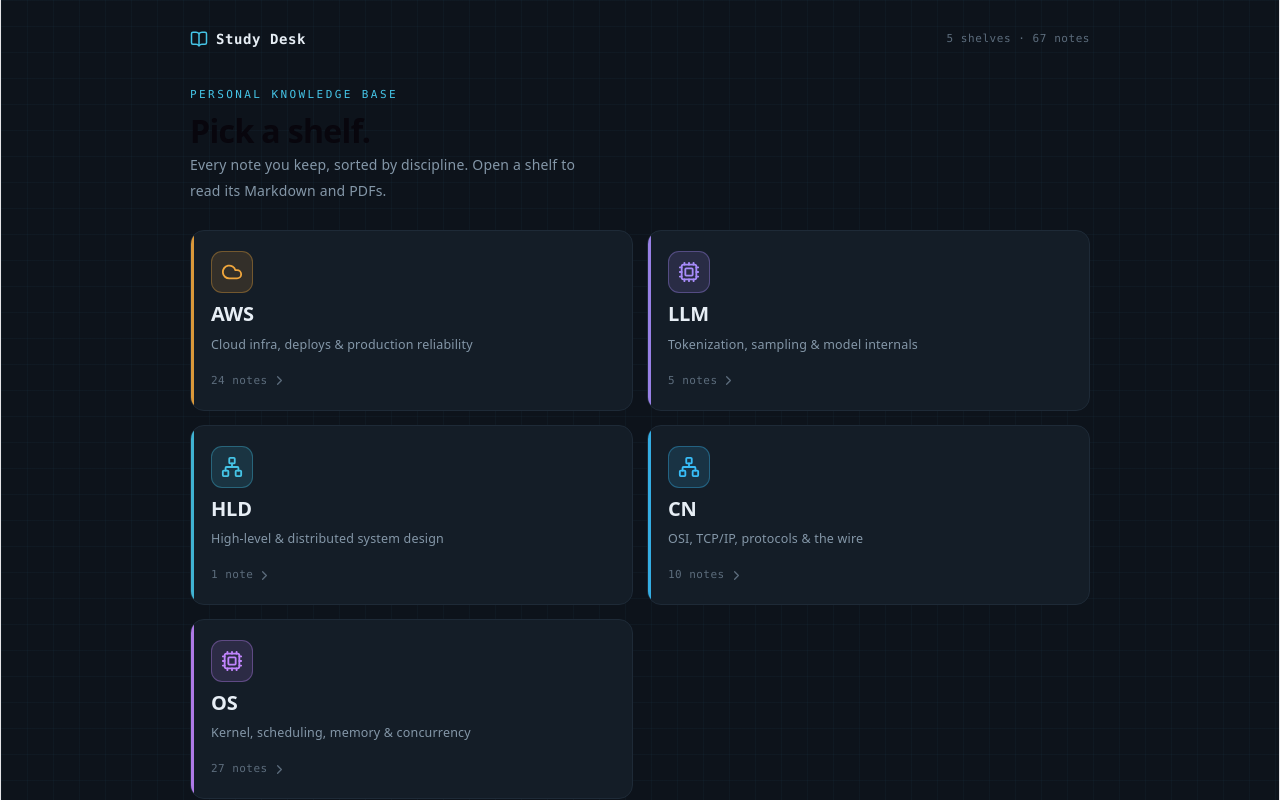
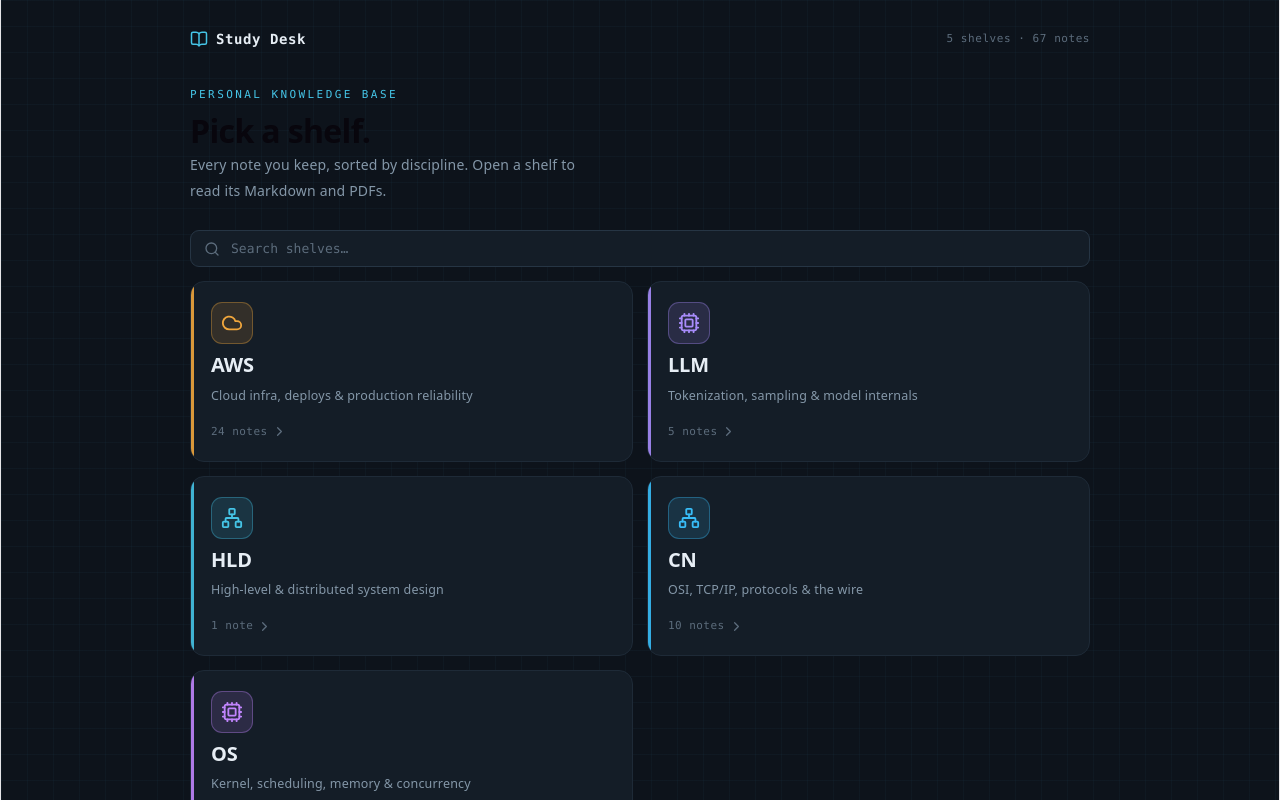
Before and after one commit to Harsh-Codes-382/Study_Resources, a React (Vite) app: page / in a window 1280 px wide. Shown: the top 800 px of the page. Built offline with nearby package versions, Linux system fonts and the light colour scheme.

Commit message:
Added the Search Filter on Cards

```diff
--- a/src/components/Home.jsx
+++ b/src/components/Home.jsx
@@ -1,11 +1,24 @@
 // src/components/Home.jsx
+import { useMemo, useState } from "react";
 import { Link } from "react-router-dom";
-import { ChevronRight } from "lucide-react";
+import { ChevronRight, Search } from "lucide-react";
 import Layout from "./Layout";
 import { CATEGORIES } from "../data/categories";
 
 export default function Home() {
   const total = CATEGORIES.reduce((a, c) => a + c.notes.length, 0);
+  const [query, setQuery] = useState("");
+
+  const shelves = useMemo(() => {
+    const q = query.trim().toLowerCase();
+    if (!q) return CATEGORIES;
+    return CATEGORIES.filter((c) =>
+      [c.name, c.blurb, ...c.notes.map((n) => n.title)]
+        .join(" ")
+        .toLowerCase()
+        .includes(q)
+    );
+  }, [query]);
 
   return (
     <Layout
@@ -24,8 +37,22 @@
         </p>
       </div>
 
+      <div className="nb-search">
+        <Search size={16} />
+        <input
+          type="text"
+          value={query}
+          onChange={(e) => setQuery(e.target.value)}
+          placeholder="Search shelves…"
+          aria-label="Search shelves"
+        />
+      </div>
+
+      {shelves.length === 0 ? (
+        <p className="nb-empty">No shelves match “{query.trim()}”.</p>
+      ) : (
         <div className="nb-grid">
-        {CATEGORIES.map((c) => {
+          {shelves.map((c) => {
             const Icon = c.icon;
             return (
               <Link
@@ -48,6 +75,7 @@
             );
           })}
         </div>
+      )}
     </Layout>
   );
 }
```
Lines whose indentation alone changed are shown as unchanged.
